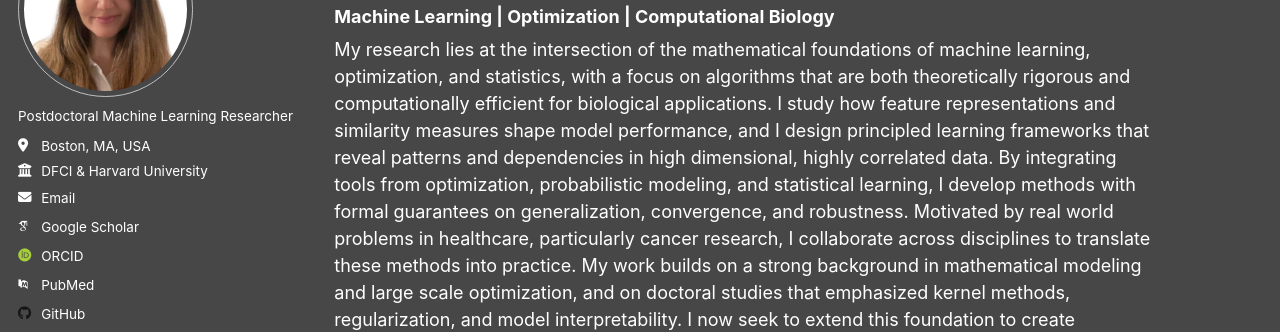
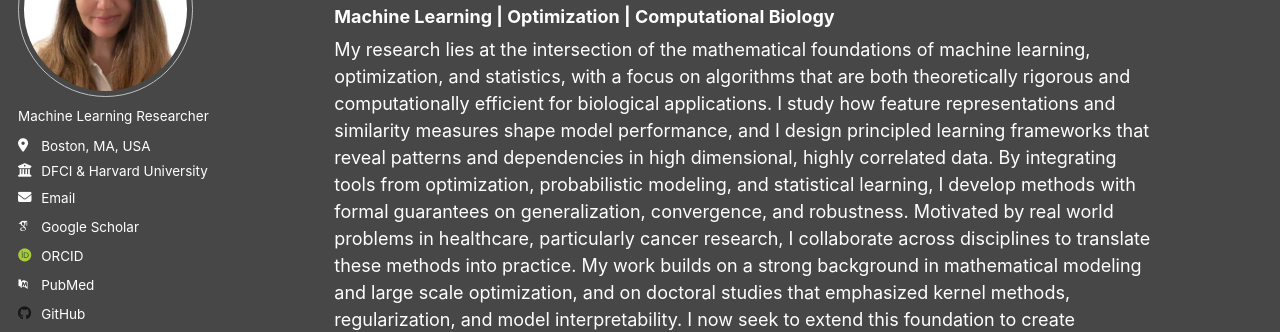
Before and after one commit to begumbektas/profile, a Jekyll site: the page built from _pages/about.md, in a window 1280 px wide. Shown: the part 177-509 px from the top of the page. Built offline with Jekyll 4.4.1, drawn with Linux system fonts in a browser that asks for light colours; some web fonts are replaced; a script that is not in the unit is left out.

Commit message:
Update _config.yml

```diff
--- a/_config.yml
+++ b/_config.yml
@@ -26,7 +26,7 @@ repository               : "begumbektas/profile"
 author:
   avatar           : "headshot.jpg"
   name             : ""
-  bio              : "Postdoctoral Machine Learning Researcher"
+  bio              : "Machine Learning Researcher"
   location         : "Boston, MA, USA"
   employer         : "DFCI & Harvard University"
   email            : "begum@ds.dfci.harvard.edu"
```
